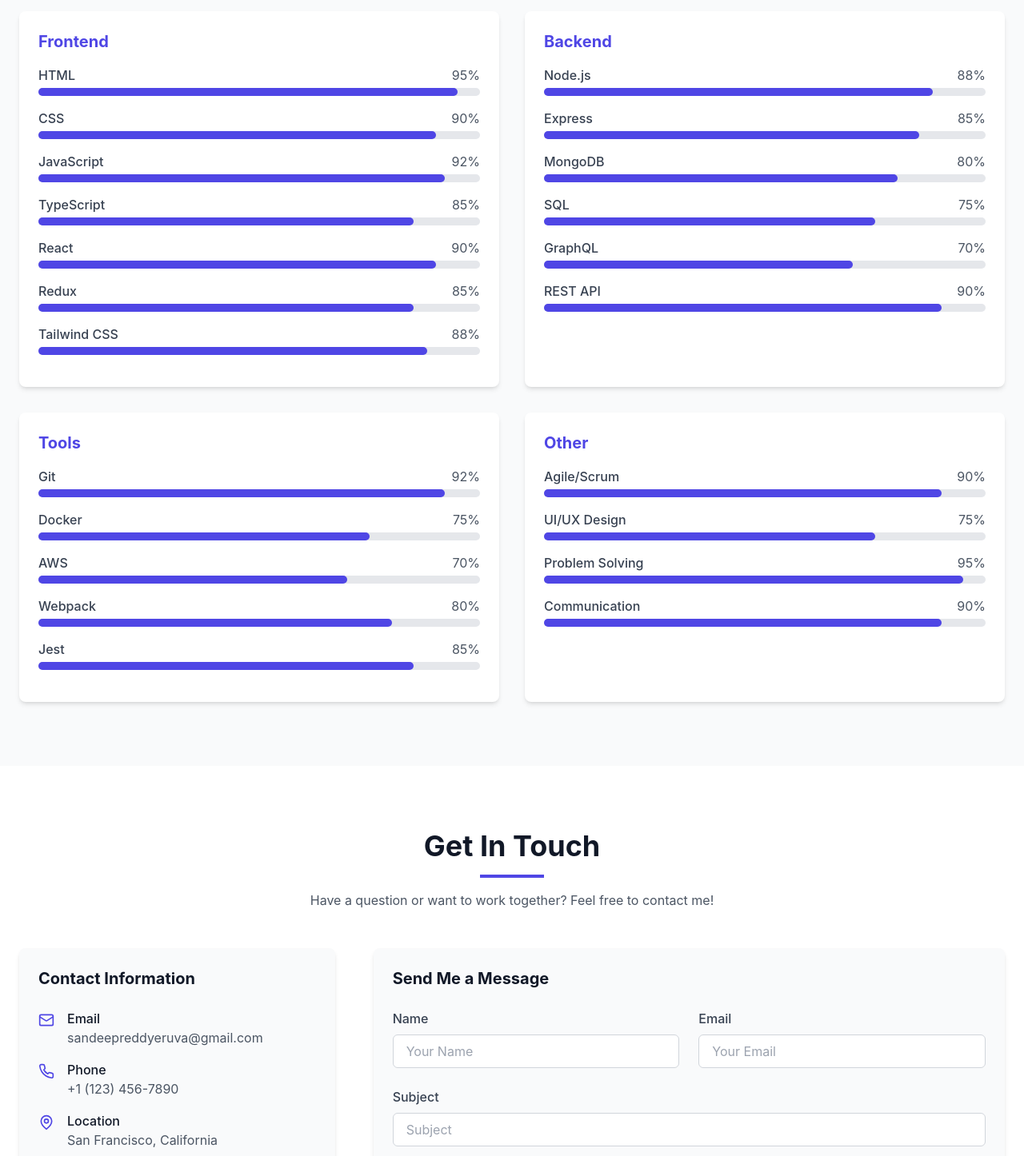
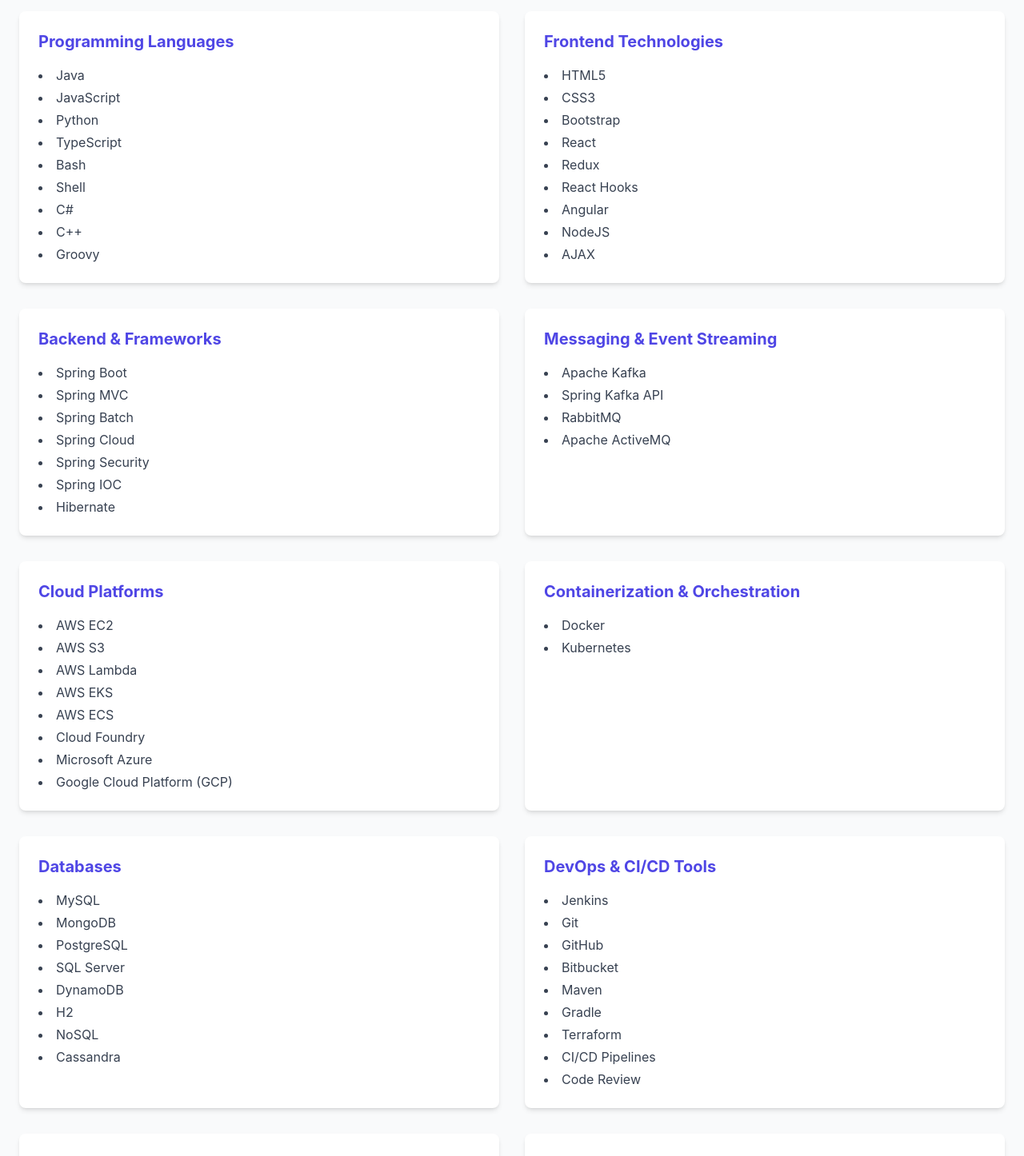
Before and after one commit to Sandeep3899/Portfolio, a React (Vite) app: page / in a window 1280 px wide. Shown: the part 4560-6006 px from the top of the page at 80% size. Built offline with nearby package versions, Linux system fonts and the light colour scheme.

Commit message:
Update Skills.tsx

```diff
--- a/src/components/Skills.tsx
+++ b/src/components/Skills.tsx
@@ -3,67 +3,133 @@
 
 interface Skill {
   name: string;
-  level: number;
-  category: 'frontend' | 'backend' | 'tools' | 'other';
+  category:
+    | 'programming'
+    | 'frontend'
+    | 'backend'
+    | 'messaging'
+    | 'cloud'
+    | 'container'
+    | 'database'
+    | 'devops'
+    | 'monitoring'
+    | 'testing'
+    | 'project'
+    | 'os';
 }
 
 const skills: Skill[] = [
-  // Frontend
-  { name: "HTML", level: 95, category: "frontend" },
-  { name: "CSS", level: 90, category: "frontend" },
-  { name: "JavaScript", level: 92, category: "frontend" },
-  { name: "TypeScript", level: 85, category: "frontend" },
-  { name: "React", level: 90, category: "frontend" },
-  { name: "Redux", level: 85, category: "frontend" },
-  { name: "Tailwind CSS", level: 88, category: "frontend" },
+  // Programming Languages
+  { name: 'Java', category: 'programming' },
+  { name: 'JavaScript', category: 'programming' },
+  { name: 'Python', category: 'programming' },
+  { name: 'TypeScript', category: 'programming' },
+  { name: 'Bash', category: 'programming' },
+  { name: 'Shell', category: 'programming' },
+  { name: 'C#', category: 'programming' },
+  { name: 'C++', category: 'programming' },
+  { name: 'Groovy', category: 'programming' },
 
-  // Backend
-  { name: "Node.js", level: 88, category: "backend" },
-  { name: "Express", level: 85, category: "backend" },
-  { name: "MongoDB", level: 80, category: "backend" },
-  { name: "SQL", level: 75, category: "backend" },
-  { name: "GraphQL", level: 70, category: "backend" },
-  { name: "REST API", level: 90, category: "backend" },
+  // Frontend Technologies
+  { name: 'HTML5', category: 'frontend' },
+  { name: 'CSS3', category: 'frontend' },
+  { name: 'Bootstrap', category: 'frontend' },
+  { name: 'React', category: 'frontend' },
+  { name: 'Redux', category: 'frontend' },
+  { name: 'React Hooks', category: 'frontend' },
+  { name: 'Angular', category: 'frontend' },
+  { name: 'NodeJS', category: 'frontend' },
+  { name: 'AJAX', category: 'frontend' },
 
-  // Tools
-  { name: "Git", level: 92, category: "tools" },
-  { name: "Docker", level: 75, category: "tools" },
-  { name: "AWS", level: 70, category: "tools" },
-  { name: "Webpack", level: 80, category: "tools" },
-  { name: "Jest", level: 85, category: "tools" },
+  // Backend & Frameworks
+  { name: 'Spring Boot', category: 'backend' },
+  { name: 'Spring MVC', category: 'backend' },
+  { name: 'Spring Batch', category: 'backend' },
+  { name: 'Spring Cloud', category: 'backend' },
+  { name: 'Spring Security', category: 'backend' },
+  { name: 'Spring IOC', category: 'backend' },
+  { name: 'Hibernate', category: 'backend' },
 
-  // Other
-  { name: "Agile/Scrum", level: 90, category: "other" },
-  { name: "UI/UX Design", level: 75, category: "other" },
-  { name: "Problem Solving", level: 95, category: "other" },
-  { name: "Communication", level: 90, category: "other" }
+  // Messaging & Event Streaming
+  { name: 'Apache Kafka', category: 'messaging' },
+  { name: 'Spring Kafka API', category: 'messaging' },
+  { name: 'RabbitMQ', category: 'messaging' },
+  { name: 'Apache ActiveMQ', category: 'messaging' },
+
+  // Cloud Platforms
+  { name: 'AWS EC2', category: 'cloud' },
+  { name: 'AWS S3', category: 'cloud' },
+  { name: 'AWS Lambda', category: 'cloud' },
+  { name: 'AWS EKS', category: 'cloud' },
+  { name: 'AWS ECS', category: 'cloud' },
+  { name: 'Cloud Foundry', category: 'cloud' },
+  { name: 'Microsoft Azure', category: 'cloud' },
+  { name: 'Google Cloud Platform (GCP)', category: 'cloud' },
+
+  // Containerization & Orchestration
+  { name: 'Docker', category: 'container' },
+  { name: 'Kubernetes', category: 'container' },
+
+  // Databases
+  { name: 'MySQL', category: 'database' },
+  { name: 'MongoDB', category: 'database' },
+  { name: 'PostgreSQL', category: 'database' },
+  { name: 'SQL Server', category: 'database' },
+  { name: 'DynamoDB', category: 'database' },
+  { name: 'H2', category: 'database' },
+  { name: 'NoSQL', category: 'database' },
+  { name: 'Cassandra', category: 'database' },
+
+  // DevOps & CI/CD Tools
+  { name: 'Jenkins', category: 'devops' },
+  { name: 'Git', category: 'devops' },
+  { name: 'GitHub', category: 'devops' },
+  { name: 'Bitbucket', category: 'devops' },
+  { name: 'Maven', category: 'devops' },
+  { name: 'Gradle', category: 'devops' },
+  { name: 'Terraform', category: 'devops' },
+  { name: 'CI/CD Pipelines', category: 'devops' },
+  { name: 'Code Review', category: 'devops' },
+
+  // Monitoring & Logging
+  { name: 'Amazon CloudWatch', category: 'monitoring' },
+  { name: 'Splunk', category: 'monitoring' },
+  { name: 'New Relic', category: 'monitoring' },
+  { name: 'log4j', category: 'monitoring' },
+
+  // Testing & Documentation
+  { name: 'JUnit', category: 'testing' },
+  { name: 'Mockito', category: 'testing' },
+  { name: 'Postman', category: 'testing' },
+  { name: 'Swagger', category: 'testing' },
+  { name: 'SonarQube', category: 'testing' },
+
+  // Project & Agile Tools
+  { name: 'Agile (Scrum)', category: 'project' },
+  { name: 'Jira', category: 'project' },
+  { name: 'Confluence', category: 'project' },
+  { name: 'Atlassian', category: 'project' },
+
+  // Operating Systems
+  { name: 'Linux', category: 'os' },
+  { name: 'UNIX', category: 'os' },
+  { name: 'Windows', category: 'os' }
 ];
-
-const SkillBar: React.FC<{ skill: Skill }> = ({ skill }) => {
-  return (
-    <div className="mb-4">
-      <div className="flex justify-between mb-1">
-        <span className="text-gray-700 font-medium">{skill.name}</span>
-        <span className="text-gray-600">{skill.level}%</span>
-      </div>
-      <div className="w-full bg-gray-200 rounded-full h-2.5">
-        <motion.div
-          className="bg-indigo-600 h-2.5 rounded-full"
-          initial={{ width: 0 }}
-          animate={{ width: `${skill.level}%` }}
-          transition={{ duration: 1, ease: "easeOut" }}
-        />
-      </div>
-    </div>
-  );
-};
 
 const Skills: React.FC = () => {
   const categories = [
-    { id: "frontend", name: "Frontend" },
-    { id: "backend", name: "Backend" },
-    { id: "tools", name: "Tools" },
-    { id: "other", name: "Other" }
+    { id: 'programming', name: 'Programming Languages' },
+    { id: 'frontend', name: 'Frontend Technologies' },
+    { id: 'backend', name: 'Backend & Frameworks' },
+    { id: 'messaging', name: 'Messaging & Event Streaming' },
+    { id: 'cloud', name: 'Cloud Platforms' },
+    { id: 'container', name: 'Containerization & Orchestration' },
+    { id: 'database', name: 'Databases' },
+    { id: 'devops', name: 'DevOps & CI/CD Tools' },
+    { id: 'monitoring', name: 'Monitoring & Logging' },
+    { id: 'testing', name: 'Testing & Documentation' },
+    { id: 'project', name: 'Project & Agile Tools' },
+    { id: 'os', name: 'Operating Systems' }
   ];
 
   return (
@@ -73,7 +139,7 @@
           <h2 className="text-3xl md:text-4xl font-bold text-gray-900 mb-4">My Skills</h2>
           <div className="w-20 h-1 bg-indigo-600 mx-auto"></div>
           <p className="mt-4 text-gray-600 max-w-2xl mx-auto">
-            Here's a comprehensive overview of my technical skills and proficiency levels.
+            Here's a categorized overview of my technical expertise.
           </p>
         </div>
 
@@ -81,12 +147,13 @@
           {categories.map((category) => (
             <div key={category.id} className="bg-white rounded-lg shadow-md p-6">
               <h3 className="text-xl font-bold text-indigo-600 mb-4">{category.name}</h3>
-              {skills
-                .filter(skill => skill.category === category.id)
-                .map((skill, index) => (
-                  <SkillBar key={index} skill={skill} />
-                ))
-              }
+              <ul className="list-disc list-inside space-y-1 text-gray-700">
+                {skills
+                  .filter(skill => skill.category === category.id)
+                  .map((skill, index) => (
+                    <li key={index}>{skill.name}</li>
+                  ))}
+              </ul>
             </div>
           ))}
         </div>
```
